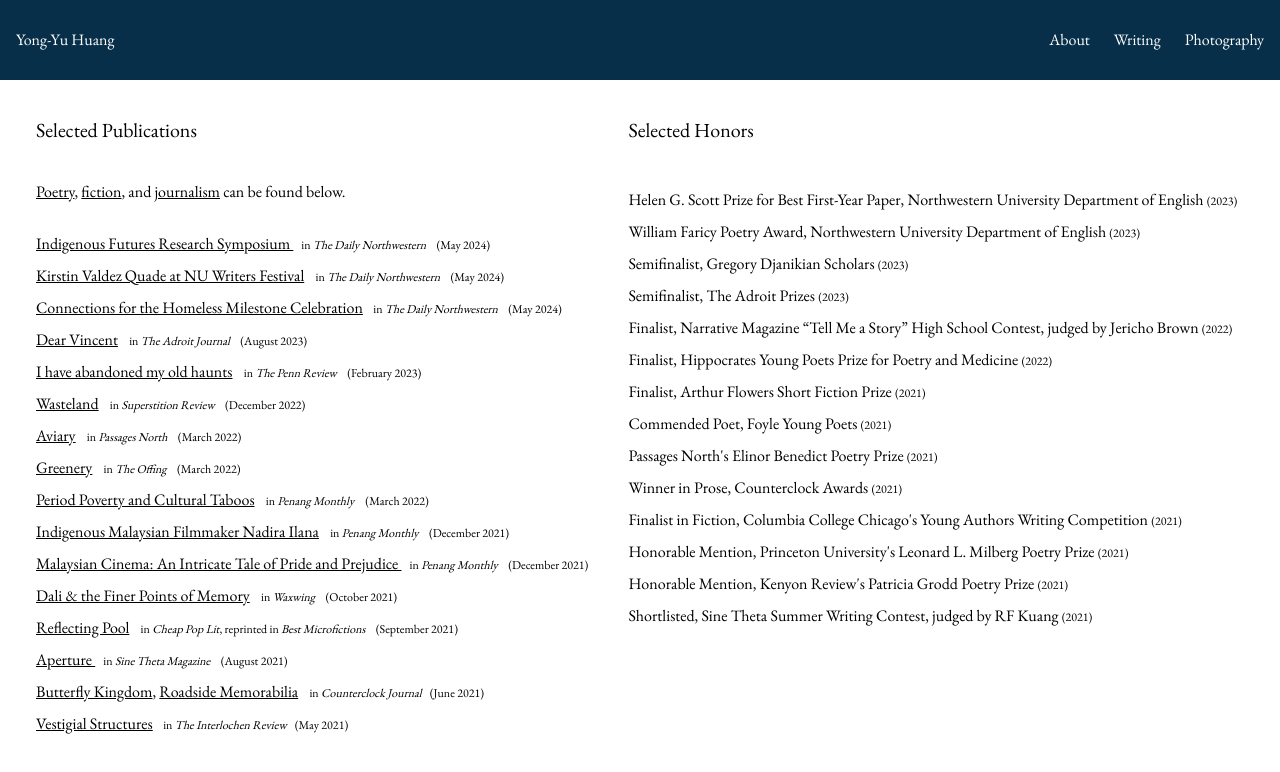
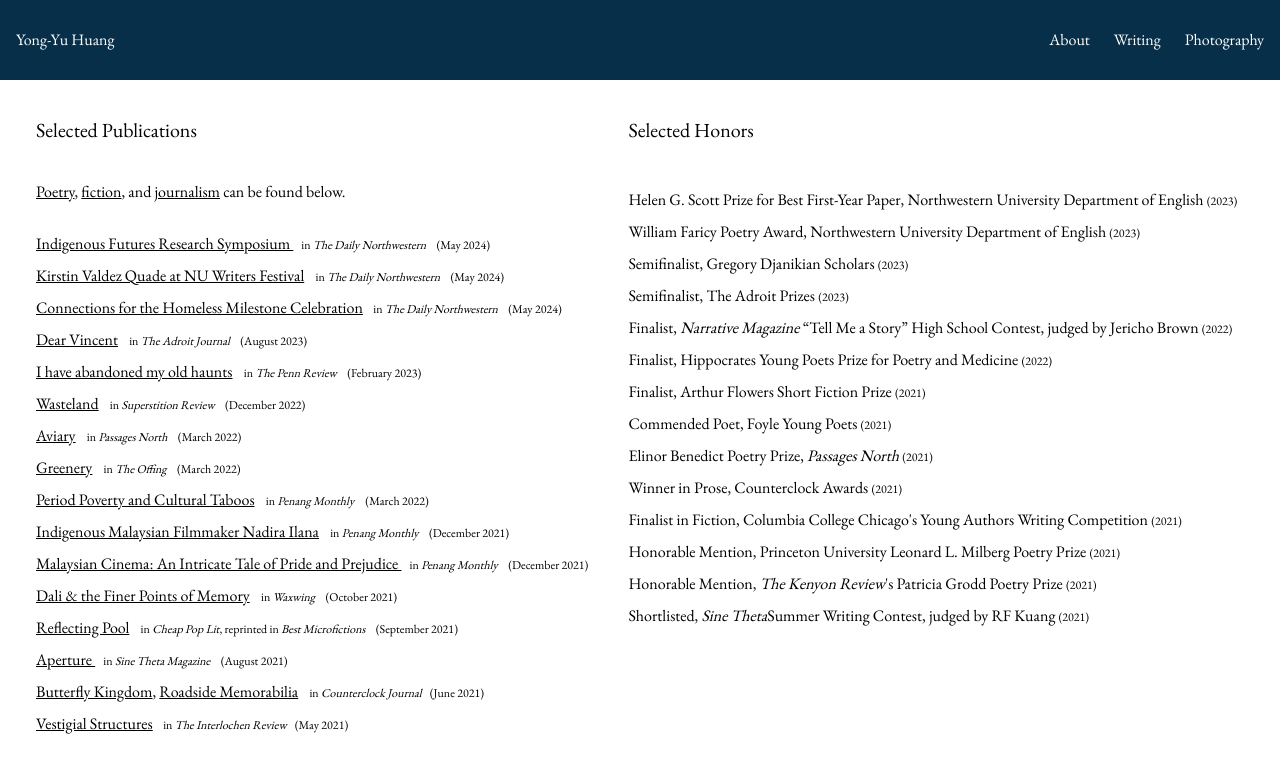
Before and after one commit to yongssh/yongssh.github.io, a Next.js app: page /writing in a window 1280 px wide. Shown: the top 772 px of the page. Built offline with nearby package versions, Linux system fonts and the light colour scheme.

Commit message:
trying to deploy

```diff
--- a/next.config.mjs
+++ b/next.config.mjs
@@ -1,6 +1,12 @@
 /** @type {import('next').NextConfig} */
 const nextConfig = {
+    output: "export",
+    images: {
+        unoptimized: true,
+      },
     reactStrictMode: true,
+    assetPrefix: process.env.ASSET_PREFIX,
+    basePath: process.env.BASE_PATH,
 };
 
 export default nextConfig;
--- a/package.json
+++ b/package.json
@@ -6,7 +6,9 @@
     "dev": "next dev",
     "build": "next build",
     "start": "next start",
-    "lint": "next lint"
+    "lint": "next lint",
+    "export": "next export",
+    "deploy": "next build && next export && touch out/.nojekyll && gh-pages -d out"
   },
   "dependencies": {
     "lightgallery": "^2.7.2",
--- a/src/app/components/honors.tsx
+++ b/src/app/components/honors.tsx
@@ -19,16 +19,16 @@ const Honors =() => {
         <p className={'p-1'}> <span>William Faricy Poetry Award, Northwestern University Department of English </span><span className="text-xs">(2023)</span></p>
         <p className={'p-1'}> <span>Semifinalist, Gregory Djanikian Scholars </span><span className="text-xs">(2023)</span></p>
         <p className={'p-1'}> <span>Semifinalist, The Adroit Prizes </span><span className="text-xs">(2023)</span></p>
-        <p className={'p-1'}> <span>Finalist, Narrative Magazine “Tell Me a Story” High School Contest, judged by Jericho Brown  </span><span className="text-xs">(2022)</span></p>
+        <p className={'p-1'}> <span>Finalist, <em>Narrative Magazine</em> “Tell Me a Story” High School Contest, judged by Jericho Brown  </span><span className="text-xs">(2022)</span></p>
         <p className={'p-1'}> <span>Finalist, Hippocrates Young Poets Prize for Poetry and Medicine </span><span className="text-xs">(2022)</span></p>
-        <p className={'p-1'}> <span>Finalist, Arthur Flowers Short Fiction Prize  </span><span className="text-xs">(2021)</span></p>
+        <p className={'p-1'}> <span>Finalist, Arthur Flowers Short Fiction Prize </span><span className="text-xs">(2021)</span></p>
         <p className={'p-1'}> <span>Commended Poet, Foyle Young Poets  </span><span className="text-xs">(2021)</span></p>
-        <p className={'p-1'}> <span>Passages North's Elinor Benedict Poetry Prize </span><span className="text-xs">(2021)</span></p>
+        <p className={'p-1'}> <span>Elinor Benedict Poetry Prize,<em> Passages North</em> </span><span className="text-xs">(2021)</span></p>
         <p className={'p-1'}> <span>Winner in Prose, Counterclock Awards </span><span className="text-xs">(2021)</span></p>
-        <p className={'p-1'}> <span>Finalist in Fiction, Columbia College Chicago's Young Authors Writing Competition </span><span className="text-xs">(2021)</span></p>
-        <p className={'p-1'}> <span>Honorable Mention, Princeton University's Leonard L. Milberg Poetry Prize </span><span className="text-xs">(2021)</span></p>
-        <p className={'p-1'}> <span>Honorable Mention, Kenyon Review's Patricia Grodd Poetry Prize </span><span className="text-xs">(2021)</span></p>
-        <p className={'p-1'}> <span>Shortlisted, Sine Theta Summer Writing Contest, judged by RF Kuang </span><span className="text-xs">(2021)</span></p>
+        <p className={'p-1'}> <span>Finalist in Fiction, Columbia College Chicago&apos;s Young Authors Writing Competition </span><span className="text-xs">(2021)</span></p>
+        <p className={'p-1'}> <span>Honorable Mention, Princeton University Leonard L. Milberg Poetry Prize </span><span className="text-xs">(2021)</span></p>
+        <p className={'p-1'}> <span>Honorable Mention, <em>The Kenyon Review</em>&apos;s Patricia Grodd Poetry Prize </span><span className="text-xs">(2021)</span></p>
+        <p className={'p-1'}> <span>Shortlisted, <em>Sine Theta</em>Summer Writing Contest, judged by RF Kuang </span><span className="text-xs">(2021)</span></p>
 
         </div>
     </section>
--- a/src/app/page.tsx
+++ b/src/app/page.tsx
@@ -1,7 +1,7 @@
 
 import { EB_Garamond, Nabla } from 'next/font/google';
 import IntroSection from './components/introduction';
-
+import AboutSection from './components/about';
 import NavBar from './components/NavBar';
 import './styles/globals.css';
 
@@ -14,10 +14,7 @@ export default function Home() {
   return (
     <div className={`bg-white text-black ${garamond.className}`}>
     <NavBar />
-    <IntroSection/>
-    <h2 ><span>Contact</span></h2>
-      <p> <a href="mailto:yongyu.yy.huang@gmail.com">Email</a><span> or </span><a href="https://www.twitter.com/yong_yuhuang">Twitter</a><span> or </span><a href="https://yongyuhuang.substack.com/">substack</a>.
-      </p>
+    <AboutSection />
 
     </div>
 );
--- a/src/app/photo-gallery/page.tsx
+++ b/src/app/photo-gallery/page.tsx
@@ -12,7 +12,7 @@ const GalleryPage = () => {
     return (
       <div className="bg-white text-black">
         <NavBar />
-        <h2 className={`bg-white text-black ${garamond.className} p-8`}>I'm also interested in documenting stories through photography.</h2>
+        <h2 className={`bg-white text-black ${garamond.className} p-8`}>I&apos;m also interested in documenting stories through photography.</h2>
         <PhotoGallery />
       </div>
     );
```
